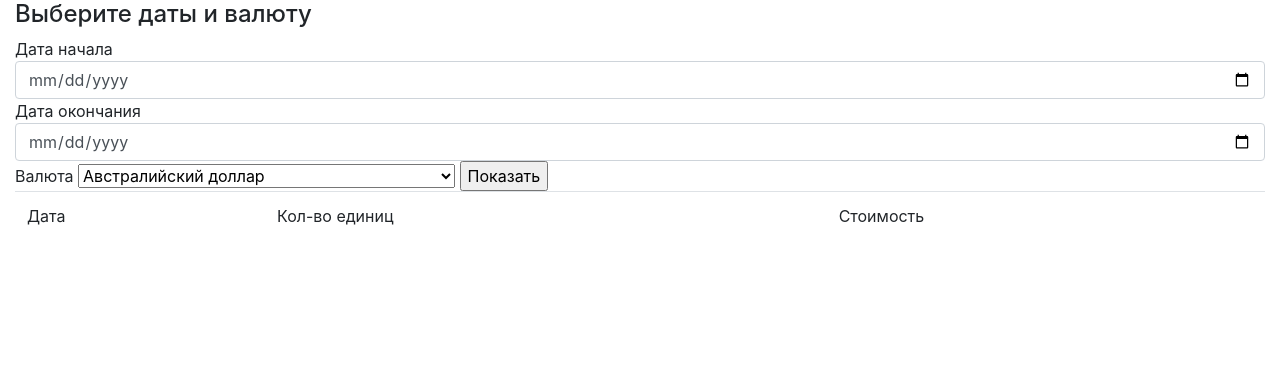
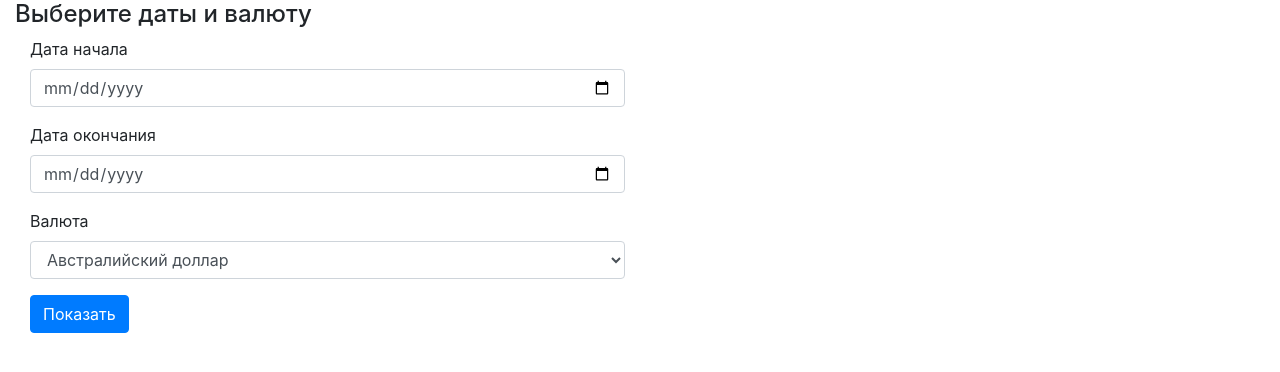
Before and after one commit to Stozhkov/myBI, a Flask app: page /show_data in a window 1280 px wide. Shown: the part 56-428 px from the top of the page. Run offline with Flask 2, Linux system fonts and the light colour scheme; data comes from the database, SQL or seed files in the repository; both versions use the stored data as it was after the commit; some libraries are stand-ins or nearby versions.

Commit message:
Add bootstrap style

```diff
--- a/config.py
+++ b/config.py
@@ -4,4 +4,5 @@ class Configuration(object):
 
 ### SQLAlchemy ###
     SQLALCHEMY_TRACK_MODIFICATIONS = False
-    SQLALCHEMY_DATABASE_URI = 'sqlite:////home/dima/PycharmProjects/myBI/curs.db'
+    # SQLALCHEMY_DATABASE_URI = 'sqlite:////home/dima/PycharmProjects/myBI/curs.db'
+    SQLALCHEMY_DATABASE_URI = 'sqlite:////home/dima/mybi/app/curs.db'
--- a/templates/base.html
+++ b/templates/base.html
@@ -27,7 +27,7 @@
 
             {% include 'navigation.html' %}
             {% block content %}
-                123
+                Тест-задание для myBI. Стожков Дмитрий Игоревич
             {% endblock %}
 
         </div>
--- a/templates/show_data.html
+++ b/templates/show_data.html
@@ -8,20 +8,30 @@
 
 {% if state == 'ok' %}
     <h4>Выберите даты и валюту</h4>
-    <form action="#">
-    Дата начала <input type="date" class="form-control" id="start_date" name="start_date" placeholder="Дата">
-    Дата окончания <input type="date" class="form-control" id="end_date" name="end_date" placeholder="Дата">
-        Валюта
-        <select id="valuta" name="valuta">
-            {% for item in valutes %}
-            <option value="{{ item.id }}">{{ item.name }}</option>
-            {% endfor %}
-        </select>
-        <input type="submit" value="Показать">
+    <div class="col-md-6">
+        <form>
+            <div class="form-group">
+                <label for="start_date">Дата начала</label>
+                <input type="date" class="form-control" id="start_date" name="start_date" placeholder="Дата">
+            </div>
+            <div class="form-group">
+                <label for="end_date">Дата окончания</label>
+                <input type="date" class="form-control" id="end_date" name="end_date" placeholder="Дата">
+            </div>
+            <div class="form-group">
+                <label for="valuta">Валюта</label>
+                <select id="valuta" name="valuta" class="form-control">
+                    {% for item in valutes %}
+                    <option value="{{ item.id }}">{{ item.name }}</option>
+                    {% endfor %}
+                </select>
+            </div>
+        <input type="submit" class="btn btn-primary" value="Показать">
     </form>
 {% if current_valuta %}
     <h3 class="mt-4">{{ current_valuta.name }}</h3>
 {% endif %}
+{% if curs %}
     <table id="curs_table" class="table table-striped tablesorter">
         <thead>
         <tr>
@@ -48,6 +58,7 @@
     );
     </script>
 {% endif %}
+{% endif %}
 
 {% if state == 'false' %}
 <div class="alert alert-danger" role="alert">{{ error }}</div>
```
Also changed, not shown: templates/load_data.html (+14 -6 lines), curs.db.
